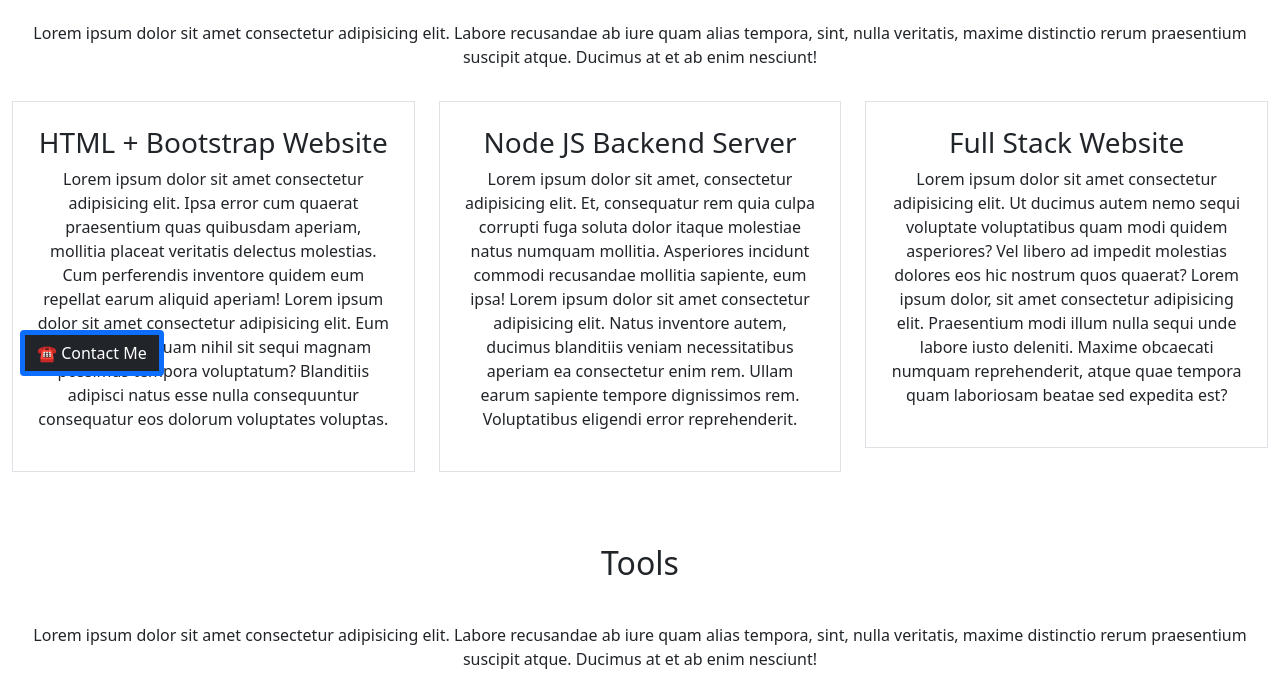
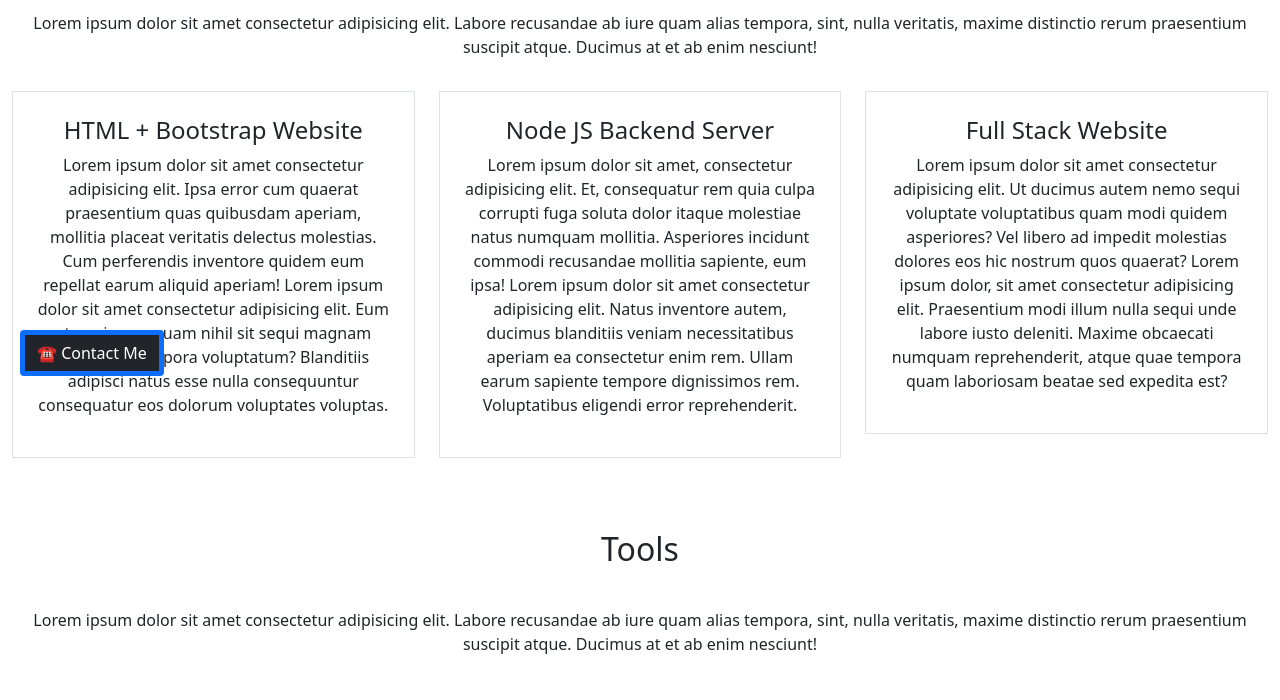
Before and after one commit to jesseca-ac/individual-casanare-jesseca, a plain HTML site: page frontend/capstone1/index.html in a window 1280 px wide. Shown: the part 416-1116 px from the top of the page. Drawn offline with nearby package versions, Linux system fonts and the light colour scheme.

Commit message:
v3 draft of capstone 1

```diff
--- a/frontend/capstone1/index.html
+++ b/frontend/capstone1/index.html
@@ -37,7 +37,7 @@
         <div class="bg-primary p-5 container-fluid">
             <div class="mx-3 text-light text-center">
                 <h1>Jesseca Casañare</h1>
-                <h2>Full Stack Web Developer</h2>
+                <h4>Full Stack Web Developer</h4>
                 <p>Lorem ipsum dolor sit amet consectetur adipisicing elit. Labore recusandae ab iure quam alias tempora, sint, nulla veritatis, maxime distinctio rerum praesentium suscipit atque. Ducimus at et ab enim nesciunt!</p>
             </div>
         </div>
@@ -53,21 +53,21 @@
             <div class="row">
                 <div class="col-lg-4 col-md-6 mb-4 text-center">
                     <div class="border p-4">
-                        <h3>HTML + Bootstrap Website</h3>
+                        <h4>HTML + Bootstrap Website</h4>
                         <p>Lorem ipsum dolor sit amet consectetur adipisicing elit. Ipsa error cum quaerat praesentium quas quibusdam aperiam, mollitia placeat veritatis delectus molestias. Cum perferendis inventore quidem eum repellat earum aliquid aperiam! Lorem ipsum dolor sit amet consectetur adipisicing elit. Eum atque ipsam quam nihil sit sequi magnam possimus tempora voluptatum? Blanditiis adipisci natus esse nulla consequuntur consequatur eos dolorum voluptates voluptas.</p>
                     </div>
                 </div>
 
                 <div class="col-lg-4 col-md-6 mb-4 text-center">
                     <div class="border p-4">
-                        <h3>Node JS Backend Server</h3>
+                        <h4>Node JS Backend Server</h4>
                         <p>Lorem ipsum dolor sit amet, consectetur adipisicing elit. Et, consequatur rem quia culpa corrupti fuga soluta dolor itaque molestiae natus numquam mollitia. Asperiores incidunt commodi recusandae mollitia sapiente, eum ipsa! Lorem ipsum dolor sit amet consectetur adipisicing elit. Natus inventore autem, ducimus blanditiis veniam necessitatibus aperiam ea consectetur enim rem. Ullam earum sapiente tempore dignissimos rem. Voluptatibus eligendi error reprehenderit.</p>
                     </div>
                 </div>
 
                 <div class="col-lg-4 col-md-12 text-center">
                     <div class="border p-4">
-                        <h3>Full Stack Website</h3>
+                        <h4>Full Stack Website</h4>
                         <p>Lorem ipsum dolor sit amet consectetur adipisicing elit. Ut ducimus autem nemo sequi voluptate voluptatibus quam modi quidem asperiores? Vel libero ad impedit molestias dolores eos hic nostrum quos quaerat? Lorem ipsum dolor, sit amet consectetur adipisicing elit. Praesentium modi illum nulla sequi unde labore iusto deleniti. Maxime obcaecati numquam reprehenderit, atque quae tempora quam laboriosam beatae sed expedita est?</p>
                     </div>
                 </div>
@@ -146,7 +146,7 @@
 
     <!-- Footer Start -->
     <footer class="py-3 my-4">
-        <ul class="nav justify-content-center border-bottom pb-3 mb-3">
+        <ul class="nav justify-content-center border-top">
             <li class="nav-item">
                 <p class="nav-link text-muted">Find me on:</p>
             </li>
```
